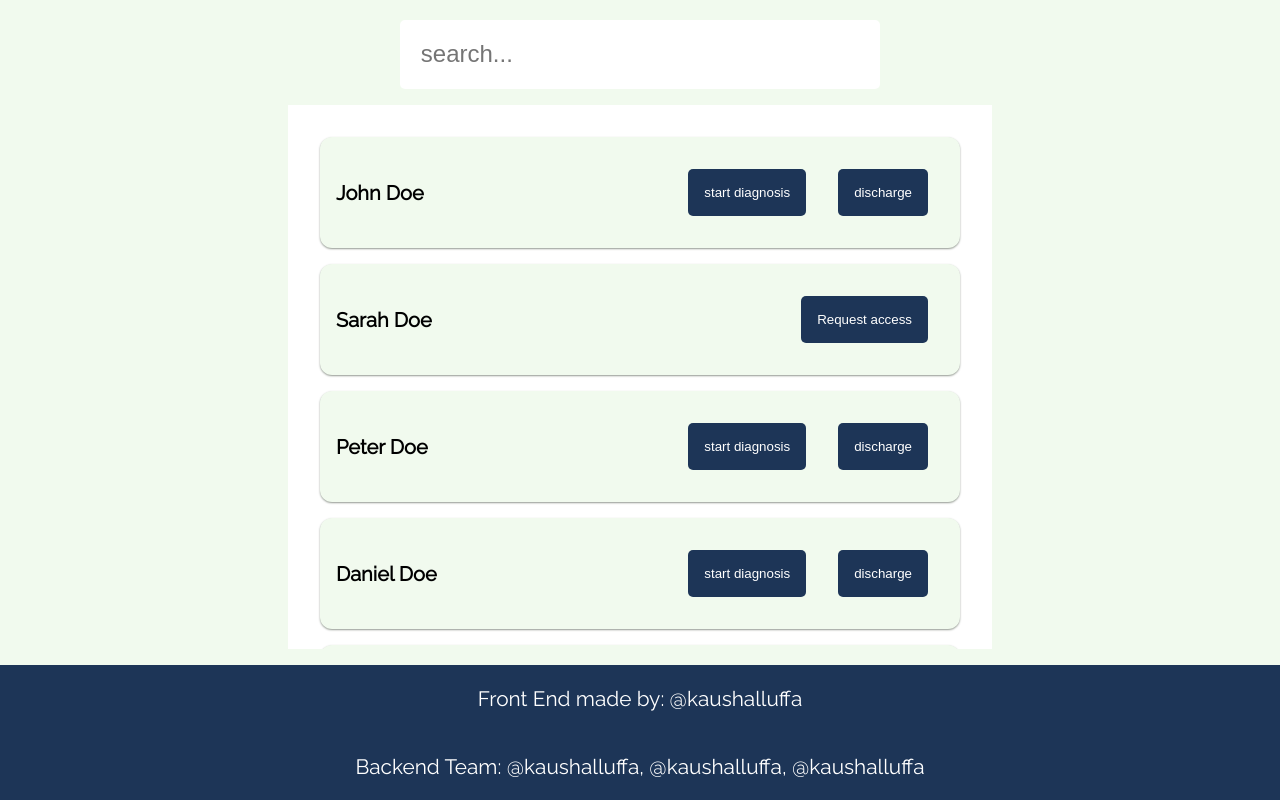
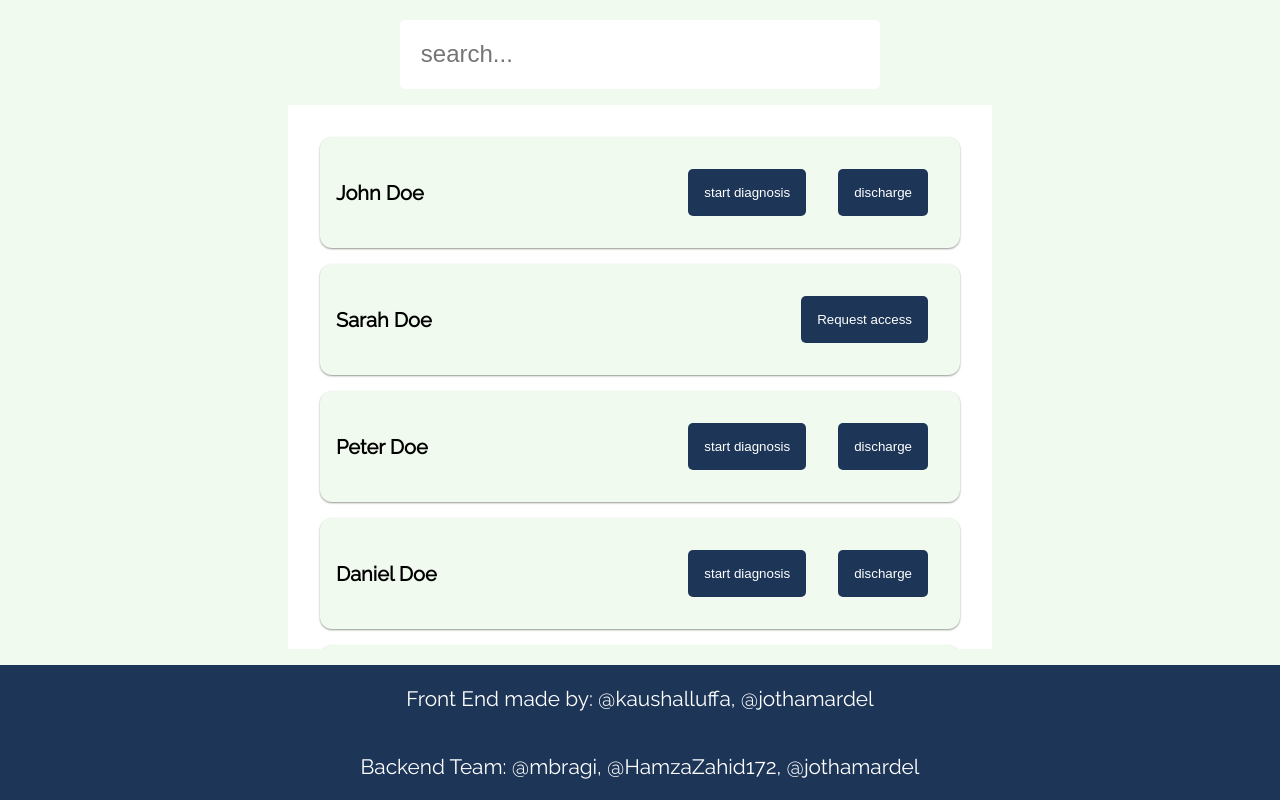
Before and after one commit to jothamardel/health-tech-fe, a React (Create React App) app: page /doctor-hospital in a window 1280 px wide. Shown: the part 272-1072 px from the top of the page. Built offline with nearby package versions, Linux system fonts and the light colour scheme.

Commit message:
chore: updating footer

```diff
--- a/src/components/Footer/Footer.jsx
+++ b/src/components/Footer/Footer.jsx
@@ -3,8 +3,8 @@ import "./Footer.scss";
 const Footer = () => {
   return (
     <div className="footer">
-      <p>Front End made by: @kaushalluffa</p>
-      <p>Backend Team: @kaushalluffa, @kaushalluffa, @kaushalluffa</p>
+      <p>Front End made by: @kaushalluffa, @jothamardel</p>
+      <p>Backend Team: @mbragi, @HamzaZahid172, @jothamardel</p>
     </div>
   );
 };
```
